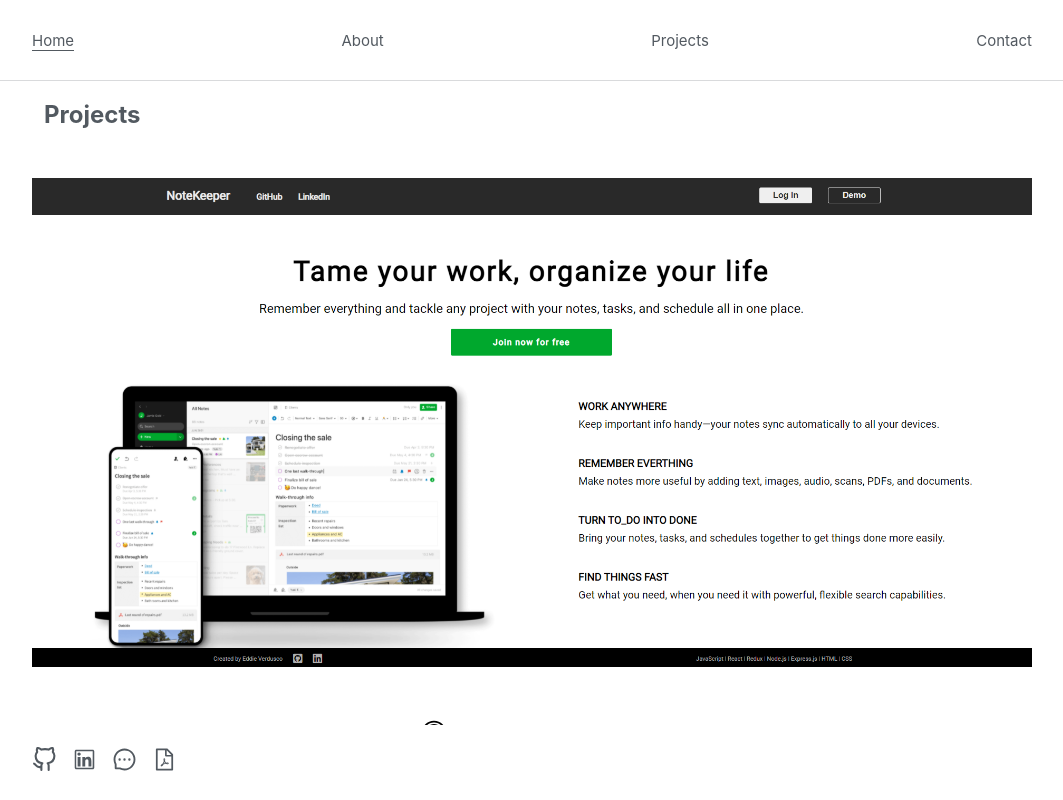
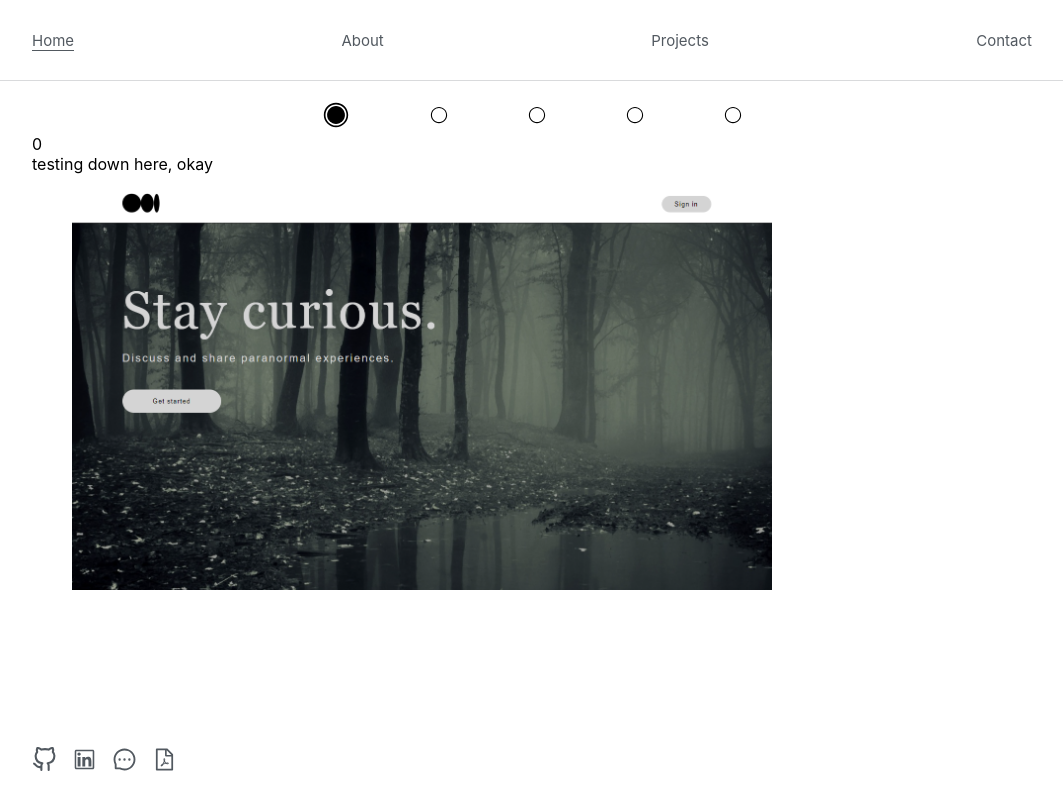
Before and after one commit to verduscos/portfolio-v2, a React (Create React App) app in the folder portfolio/: page / in a window 1280 px wide. Shown: the whole page, without its empty margins (108-1171 px from the left). Built offline with nearby package versions, Linux system fonts and the light colour scheme.

Commit message:
updating carousel

```diff
--- a/portfolio/src/components/Carousel/Carousel.css
+++ b/portfolio/src/components/Carousel/Carousel.css
@@ -67,3 +67,41 @@
     height: 562.5px;
   }
 }
+
+
+
+
+/* testing */
+
+#new-carousel {
+  background-color: green;
+  width: 900px;
+}
+
+.test-img {
+  width: 700px;
+  height: 400px;
+  object-fit: cover;
+  position:  absolute
+}
+
+.project-1 {
+  /* width: 500px !important; */
+  margin-left: 0px;
+}
+
+.project-2 {
+  margin-left: 50px;
+}
+
+.project-3 {
+  margin-left: 100px;
+}
+
+.project-4 {
+  margin-left: 150px;
+}
+
+.project-5 {
+  margin-left: 200px;
+}
--- a/portfolio/src/components/Carousel/index.js
+++ b/portfolio/src/components/Carousel/index.js
@@ -1,6 +1,7 @@
 import React, { useEffect, useState } from "react";
 import { Link } from "react-router-dom";
 import { IoIosRadioButtonOff, IoIosRadioButtonOn } from "react-icons/io"
+import { AiFillCaretLeft, AiFillCaretRight } from "react-icons/ai";
 import ProjectData from "../ProjectData";
 import "./Carousel.css"
 
@@ -9,25 +10,30 @@
   const [currentIndex, setCurrentIndex] = useState(0);
   let currentProject = ProjectData[currentIndex];
 
-  useEffect(() => {
-    const interval = setInterval(() => {
-      if (currentIndex > ProjectData.length - 2) {
-        setCurrentIndex(0);
-      } else {
-        setCurrentIndex(currentIndex + 1);
-      }
-    }, 3500);
+  let projects = ProjectData.filter((project) => project.id !== currentIndex);
 
-    return () => {
-      if (interval) {
-        clearInterval(interval);
-      }
-    }
-  })
+  console.log(currentIndex)
+  console.log(projects)
+
+  // useEffect(() => {
+  //   const interval = setInterval(() => {
+  //     if (currentIndex > ProjectData.length - 2) {
+  //       setCurrentIndex(0);
+  //     } else {
+  //       setCurrentIndex(currentIndex + 1);
+  //     }
+  //   }, 3500);
+
+  //   return () => {
+  //     if (interval) {
+  //       clearInterval(interval);
+  //     }
+  //   }
+  // })
 
   return (
     <div className="carousel">
-      <div className="inner">
+      {/* <div className="inner">
         <h1 id="carousel-title">Projects</h1>
         <Link to={`/project/${currentProject.id}`}>
           <div id="overlay">
@@ -35,11 +41,11 @@
           </div>
           <img className="carousel-image" src={currentProject.image} alt="project image" />
         </Link>
-      </div>
+      </div> */}
 
       <ul className="project-btns">
         {indexes.map((index) => (
-          <li key={index} value={index} onClick={(e) => setCurrentIndex(index)}>
+          <li key={index} value={index} onMouseOver={(e) => setCurrentIndex(index)}>
             {
               currentIndex === index ?
                 <IoIosRadioButtonOn size={30} /> :
@@ -48,6 +54,20 @@
           </li>
         ))}
       </ul>
+
+      {currentIndex}
+
+      <div>testing down here, okay</div>
+      <ul id="new-carousel">
+
+        {projects.map(project => (
+
+// project-${project.id}
+          <img className={`test-img`} src={project.image} />
+        ))}
+
+        <img className={`test-img project-${currentProject.id}`} src={currentProject.image} />
+      </ul>
     </div>
   );
 }
```
